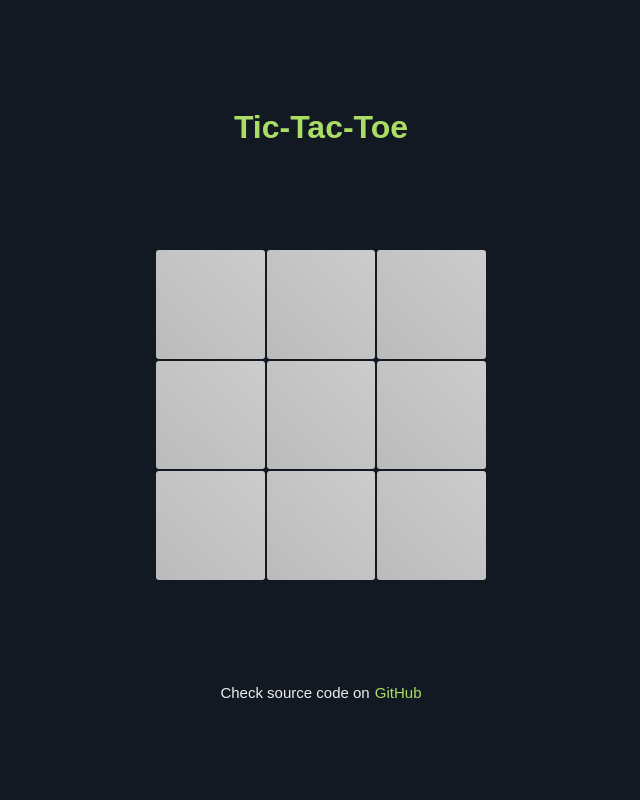
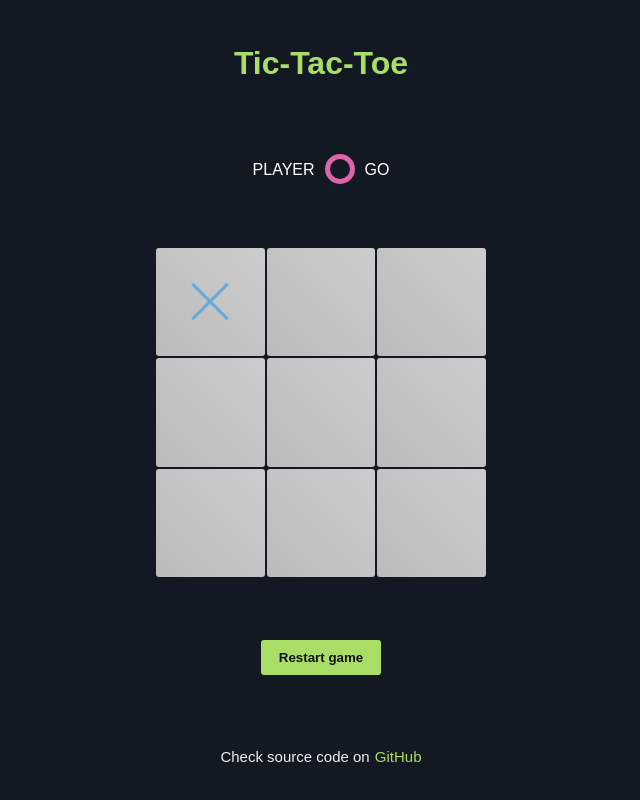
Before and after one commit to H-Gospodinov/TheOdinProject_-_JavaScript, a plain HTML site: page Tic_Tac_Toe/index.html in a window 1280 px wide. Both pictures are taken after a click on the element 529 px from the left and 304 px from the top of the page. Shown: the whole page, without its empty margins (319-959 px from the left). Drawn offline with Linux system fonts and the light colour scheme.

Commit message:
Tic-Tac-Toe: create gameplay events logic
Implement the gameboard events logic (current player, take turn, restart game).
Replace repeating static html segments with JS html injection.

```diff
--- a/Tic_Tac_Toe/index.html
+++ b/Tic_Tac_Toe/index.html
@@ -15,17 +15,10 @@
             <h1 class="title">Tic-Tac-Toe</h1>
         </div>
         <div class="content">
-            <div class="board">
-                <div class="segment"></div>
-                <div class="segment"></div>
-                <div class="segment"></div>
-                <div class="segment"></div>
-                <div class="segment"></div>
-                <div class="segment"></div>
-                <div class="segment"></div>
-                <div class="segment"></div>
-                <div class="segment"></div>
+            <p class="current">Player <span class="player player-1" id="playerName"></span> go</p>
+            <div class="board" id="gameBoard">
             </div>
+            <button class="restart" id="restartButton">Restart game</button>
         </div>
         <footer class="footer">
             <span>Check source code on <a href="https://h-gospodinov.github.io/H-Gospodinov/" target="_blank" rel="noopener">GitHub</a></span>
--- a/Tic_Tac_Toe/scripts.js
+++ b/Tic_Tac_Toe/scripts.js
@@ -0,0 +1,56 @@
+
+// HTML INJECTION
+
+const gameBoard = document.querySelector('#gameBoard');
+const restartGame = document.querySelector('#restartButton');
+
+for (let i = 0; i < 9; i++) {
+    gameBoard.insertAdjacentHTML('beforeend', '<div class="segment"></div>');
+}
+
+// GAMEBOARD EVENTS
+
+const boardSegment = gameBoard.querySelectorAll('.segment');
+const playerName = document.querySelector('#playerName');
+
+let currentPlayer = 'X';
+
+function takeTurn(clickTarget) {
+
+    clickTarget.style.setProperty('pointer-events', 'none');
+    playerName.classList.remove('blink');
+    setTimeout(() => {playerName.classList.add('blink')}, 0);
+
+    if (currentPlayer === 'X') {
+        clickTarget.classList.add('X');
+        currentPlayer = 'O';
+        setTimeout(() => {
+            playerName.classList.remove('player-1');
+            playerName.classList.add('player-2');
+        }, 100);
+    }
+    else {
+        clickTarget.classList.add('O');
+        currentPlayer = 'X';
+        setTimeout(() => {
+            playerName.classList.remove('player-2');
+            playerName.classList.add('player-1');
+        }, 100);
+    }
+}
+boardSegment.forEach((segment) => {
+
+    segment.addEventListener('click', () => {
+        takeTurn(segment);
+    });
+});
+
+// RESTART GAME
+
+restartGame.addEventListener('click', () => {
+
+    boardSegment.forEach((segment) => {
+        segment.classList.remove('X','O');
+        segment.removeAttribute('style');
+    });
+});
--- a/Tic_Tac_Toe/styles.css
+++ b/Tic_Tac_Toe/styles.css
@@ -35,23 +35,59 @@ body {
     padding: 45px 10px;
 }
 
-.header {
-    color: #ad6;
-}
-.header .title {
+.header h1 {
     color: #ad6;
 }
 
 .content {
     flex-grow: 1;
     display: flex;
+    flex-flow: column;
     align-items: center;
-    justify-content: center;
+    justify-content: space-evenly;
+    row-gap: 20px;
     width: 350px;
     max-width: 100%;
-    max-height: 350px;
+    max-height: 700px;
 }
-
+.current {
+    display: flex;
+    align-items: center;
+    min-height: 30px;
+    text-transform: uppercase;
+}
+.player {
+    display: grid;
+    margin: -2px 10px 0;
+    font-size: 0;
+}
+.player-1::before,
+.player-1::after {
+    content: "";
+    grid-area: 1 / 1;
+    width: 30px;
+    height: 5px;
+    background-color: #6ad;
+}
+.player-1::before {
+    transform: rotate(-45deg);
+}
+.player-1::after {
+    transform: rotate(45deg);
+}
+.player-2::before {
+    content: "";
+    width: 30px;
+    height: 30px;
+    border: 5px solid #d6a;
+    border-radius: 50%;
+}
+.player.blink {
+    animation: blink 0.2s 1;
+}
+@keyframes blink {
+    50% {opacity: 0;}
+}
 .board {
     display: grid;
     grid-template-columns: repeat(3, 1fr);
@@ -72,20 +108,20 @@ body {
 .segment:hover {
     opacity: 0.9;
 }
-.segment.X:before,
-.segment.X:after {
+.segment.X::before,
+.segment.X::after {
     content: "";
     grid-area: 1 / 1;
     width: 50px;
     height: 3px;
-    background-color: #333;
+    background-color: #6ad;
     transition: 0.5s ease;
 }
-.segment.X:before {
+.segment.X::before {
     transform: rotate(-45deg);
     animation: spin-1 0.5s 1;
 }
-.segment.X:after {
+.segment.X::after {
     transform: rotate(45deg);
     animation: spin-2 0.5s 1;
 }
@@ -95,16 +131,30 @@ body {
 @keyframes spin-2 {
     100% {transform: rotate(225deg)}
 }
-.segment.O:before {
+.segment.O::before {
     content: "";
     width: 42px;
     height: 42px;
-    border: 3px solid #333;
+    border: 3px solid #d6a;
     border-radius: 50%;
     animation: flip 0.5s 1;
 }
 @keyframes flip {
     100% {transform: scale(-1);}
+}
+.restart {
+    min-width: 120px;
+    border: none;
+    border-radius: 3px;
+    padding: 10px 15px;
+    background-color: #ad6;
+    font-weight: bold;
+    color: #111;
+    transition: 0.2s ease;
+    cursor: pointer;
+}
+.restart:hover {
+    background-color: #b3e66f;
 }
 
 .footer {
```
